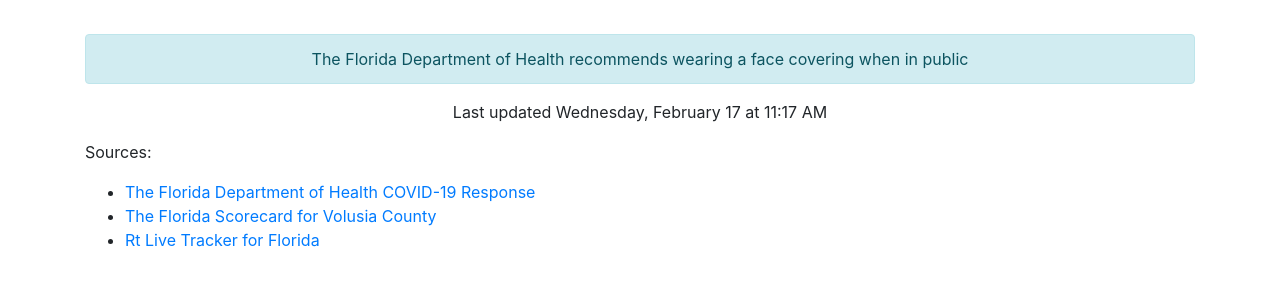
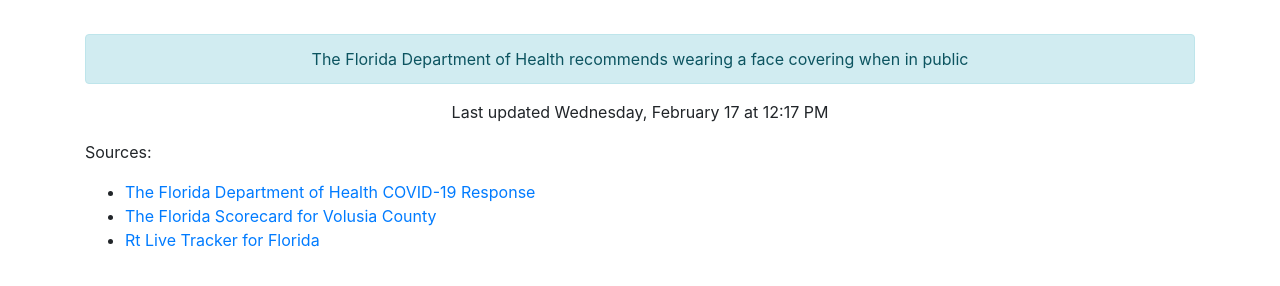
Before and after one commit to thinkjson/timeforchurch, a Jekyll site: the page built from index.md, in a window 1280 px wide. Shown: the part 544-830 px from the top of the page. Built offline with Jekyll 4.4.1, drawn with Linux system fonts in a browser that asks for light colours; our own code applies the rules of GitHub Pages for plain Markdown files.

Commit message:
Updating data

```diff
--- a/_includes/data.html
+++ b/_includes/data.html
@@ -10,4 +10,4 @@
     <div class="outcome text-success">YES</div>
     <div class="alert alert-info" role="alert">The Florida Department of Health recommends wearing a face covering when in public</div>
 
-    <p>Last updated Wednesday, February 17 at 11:17 AM</p>
+    <p>Last updated Wednesday, February 17 at 12:17 PM</p>
```
